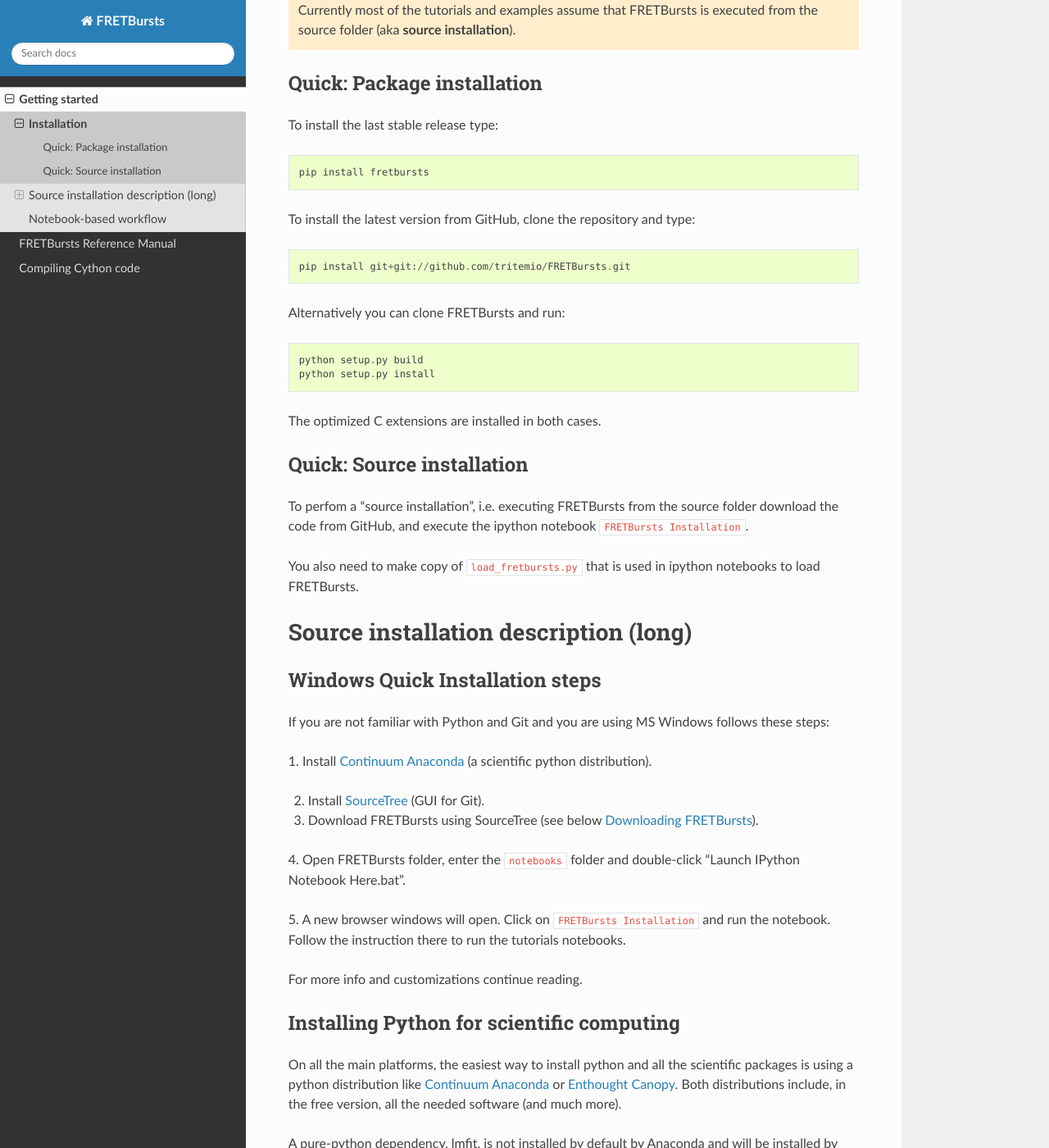
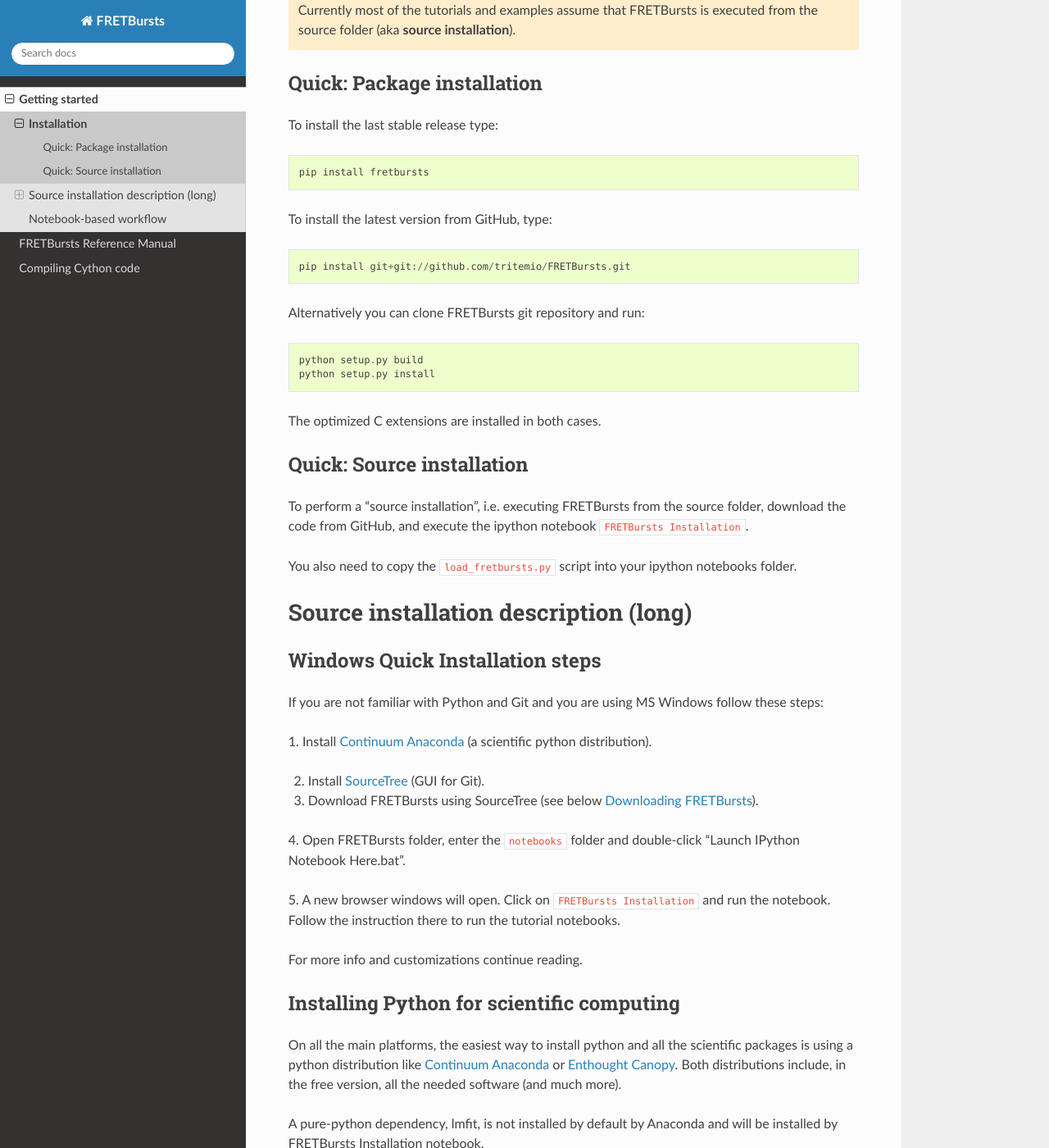
Before and after one commit to tritemio/FRETBursts, a Sphinx documentation site: the page built from docs/source/installation.rst, in a window 1280 px wide and 1400 px high, scrolled down 692 px. Shown: the whole window at 82% size. Built offline with Sphinx 7.4.7 and the Read the Docs theme 2.0.0, drawn with Linux system fonts in a browser that asks for light colours; the version number could not be read and is left out; some of the changed text lies outside the part shown.

Commit message:
Docs: fix some typos

```diff
--- a/docs/source/installation.rst
+++ b/docs/source/installation.rst
@@ -20,11 +20,11 @@
 
     pip install fretbursts
 
-To install the latest version from GitHub, clone the repository and type::
+To install the latest version from GitHub, type::
 
     pip install git+git://github.com/tritemio/FRETBursts.git
 
-Alternatively you can clone FRETBursts and run::
+Alternatively you can clone FRETBursts git repository and run::
 
     python setup.py build
     python setup.py install
@@ -34,12 +34,12 @@
 Quick: Source installation
 --------------------------
 
-To perfom a "source installation", i.e. executing FRETBursts from the source
-folder download the code from GitHub, and execute the ipython notebook
+To perform a "source installation", i.e. executing FRETBursts from the source
+folder, download the code from GitHub, and execute the ipython notebook
 `FRETBursts Installation`.
 
-You also need to make copy of `load_fretbursts.py` that is used in ipython
-notebooks to load FRETBursts.
+You also need to copy the `load_fretbursts.py` script into your ipython
+notebooks folder.
 
 
 Source installation description (long)
@@ -49,7 +49,7 @@
 ---------------------------------
 
 If you are not familiar with Python and Git and you are using MS Windows
-follows these steps:
+follow these steps:
 
 1. Install `Continuum Anaconda <https://store.continuum.io/cshop/anaconda/>`__
 (a scientific python distribution).
@@ -63,7 +63,7 @@
 
 5. A new browser windows will open. Click on `FRETBursts Installation`
 and run the notebook. Follow the instruction there to run the
-tutorials notebooks.
+tutorial notebooks.
 
 For more info and customizations continue reading.
 
```
Also changed, not shown: other parts of docs/source/installation.rst (+3 -3 lines).
